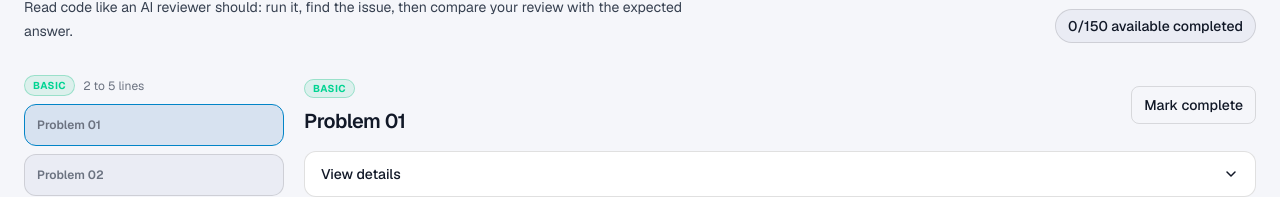
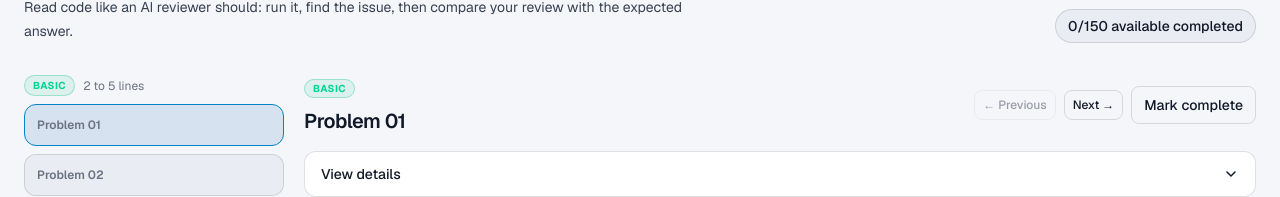
Before and after one commit to rznmgr630/learnwithrajan, a Next.js app: page /learn/code-review in a window 1280 px wide. Shown: the part 210-407 px from the top of the page. Built offline with nearby package versions, Linux system fonts and the light colour scheme.

Commit message:
Add code review navigation controls

```diff
--- a/components/learn/CodeReviewChallenges.tsx
+++ b/components/learn/CodeReviewChallenges.tsx
@@ -89,9 +89,8 @@ export function CodeReviewChallenges({
     () => challenges.find((item) => item.id === selectedId) ?? challenges[0],
     [challenges, selectedId],
   );
-  const levelProblemNumber = challenges
-    .filter((item) => item.level === challenge.level)
-    .findIndex((item) => item.id === challenge.id) + 1;
+  const currentLevelChallenges = challenges.filter((item) => item.level === challenge.level);
+  const levelProblemNumber = currentLevelChallenges.findIndex((item) => item.id === challenge.id) + 1;
 
   useEffect(() => {
     const receiveOutput = (event: MessageEvent) => {
@@ -180,6 +179,36 @@ export function CodeReviewChallenges({
   const setPage = (level: ChallengeLevel, page: number) => {
     setPages((current) => ({ ...current, [level]: page }));
   };
+
+  const selectAdjacentChallenge = (direction: -1 | 1) => {
+    const nextIndex = currentLevelChallenges.findIndex((item) => item.id === challenge.id) + direction;
+    const nextChallenge = currentLevelChallenges[nextIndex];
+    if (!nextChallenge) return;
+
+    setPage(challenge.level, Math.floor(nextIndex / PROBLEMS_PER_PAGE));
+    selectChallenge(nextChallenge);
+  };
+
+  const renderProblemNavigation = () => (
+    <>
+      <button
+        type="button"
+        disabled={levelProblemNumber === 1}
+        onClick={() => selectAdjacentChallenge(-1)}
+        className="rounded-lg border border-[var(--border)] px-2 py-1.5 text-xs font-medium text-[var(--text)] hover:border-[var(--accent)]/60 disabled:cursor-not-allowed disabled:opacity-40"
+      >
+        ← Previous
+      </button>
+      <button
+        type="button"
+        disabled={levelProblemNumber === currentLevelChallenges.length}
+        onClick={() => selectAdjacentChallenge(1)}
+        className="rounded-lg border border-[var(--border)] px-2 py-1.5 text-xs font-medium text-[var(--text)] hover:border-[var(--accent)]/60 disabled:cursor-not-allowed disabled:opacity-40"
+      >
+        Next →
+      </button>
+    </>
+  );
 
   const renderLevelSection = (level: ChallengeLevel) => {
     const levelChallenges = challenges.filter((item) => item.level === level);
@@ -277,6 +306,8 @@ export function CodeReviewChallenges({
               </span>
               <h2 className="mt-2 text-xl font-semibold tracking-tight text-[var(--text)]">Problem {String(levelProblemNumber).padStart(2, "0")}</h2>
             </div>
+            <div className="flex items-center gap-2">
+              <div className="hidden items-center gap-2 lg:flex">{renderProblemNavigation()}</div>
               <button
                 type="button"
                 onClick={() => toggleCompleted(challenge.id)}
@@ -284,6 +315,7 @@ export function CodeReviewChallenges({
               >
                 {completed.has(challenge.id) ? "Mark incomplete" : "Mark complete"}
               </button>
+            </div>
           </div>
 
           <section className="mt-4 rounded-xl border border-[var(--border)] bg-[var(--surface)] px-4 py-3">
@@ -369,6 +401,9 @@ export function CodeReviewChallenges({
               </section>
         </aside>
           </div>
+          <div className="mt-4 flex items-center justify-between gap-2 lg:hidden">
+            {renderProblemNavigation()}
+          </div>
         </section>
       </div>
       <iframe key={runnerKey} ref={iframeRef} title="Code review runner" sandbox="allow-scripts" srcDoc={RUNNER_DOCUMENT} className="hidden" />
```
Lines whose indentation alone changed are shown as unchanged.
